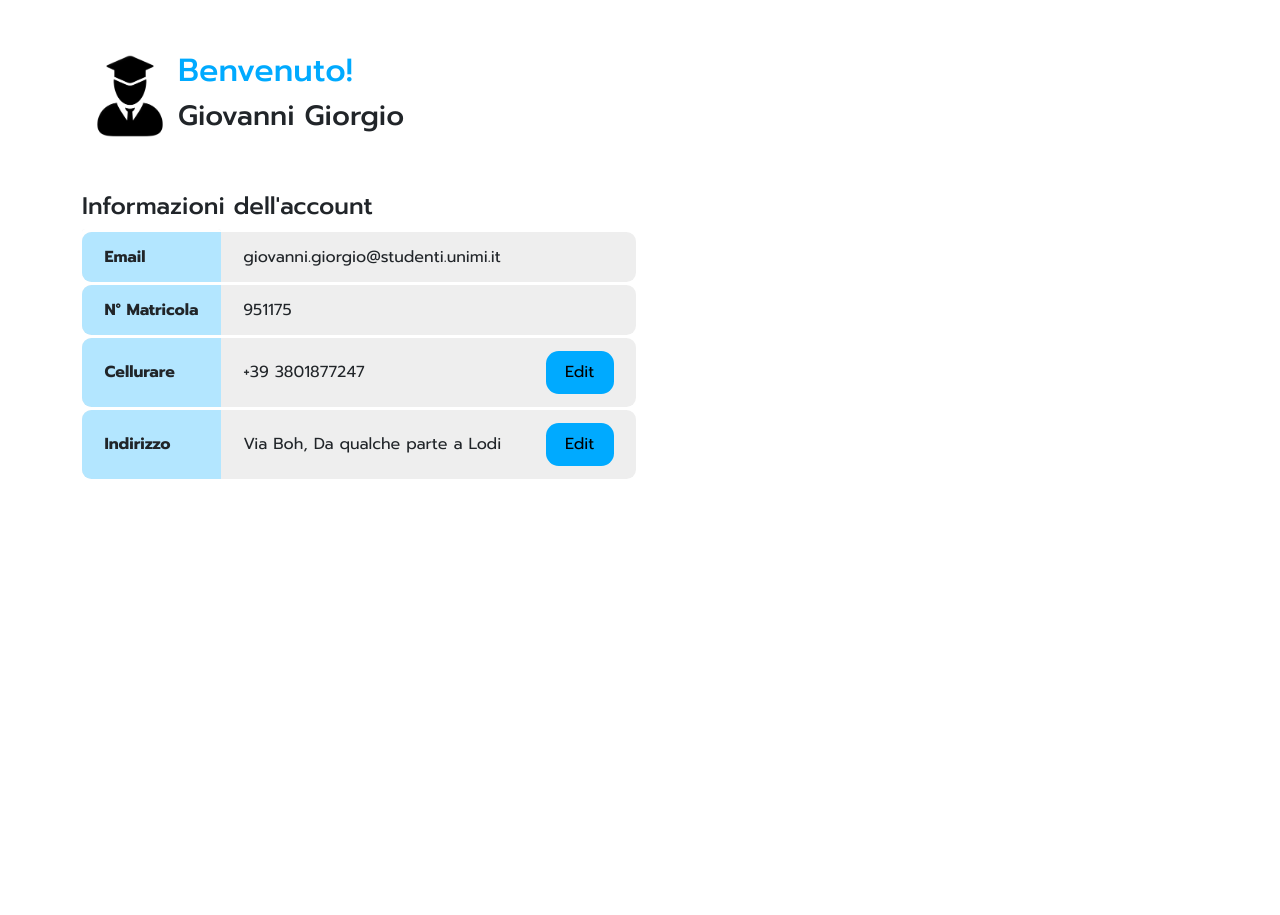
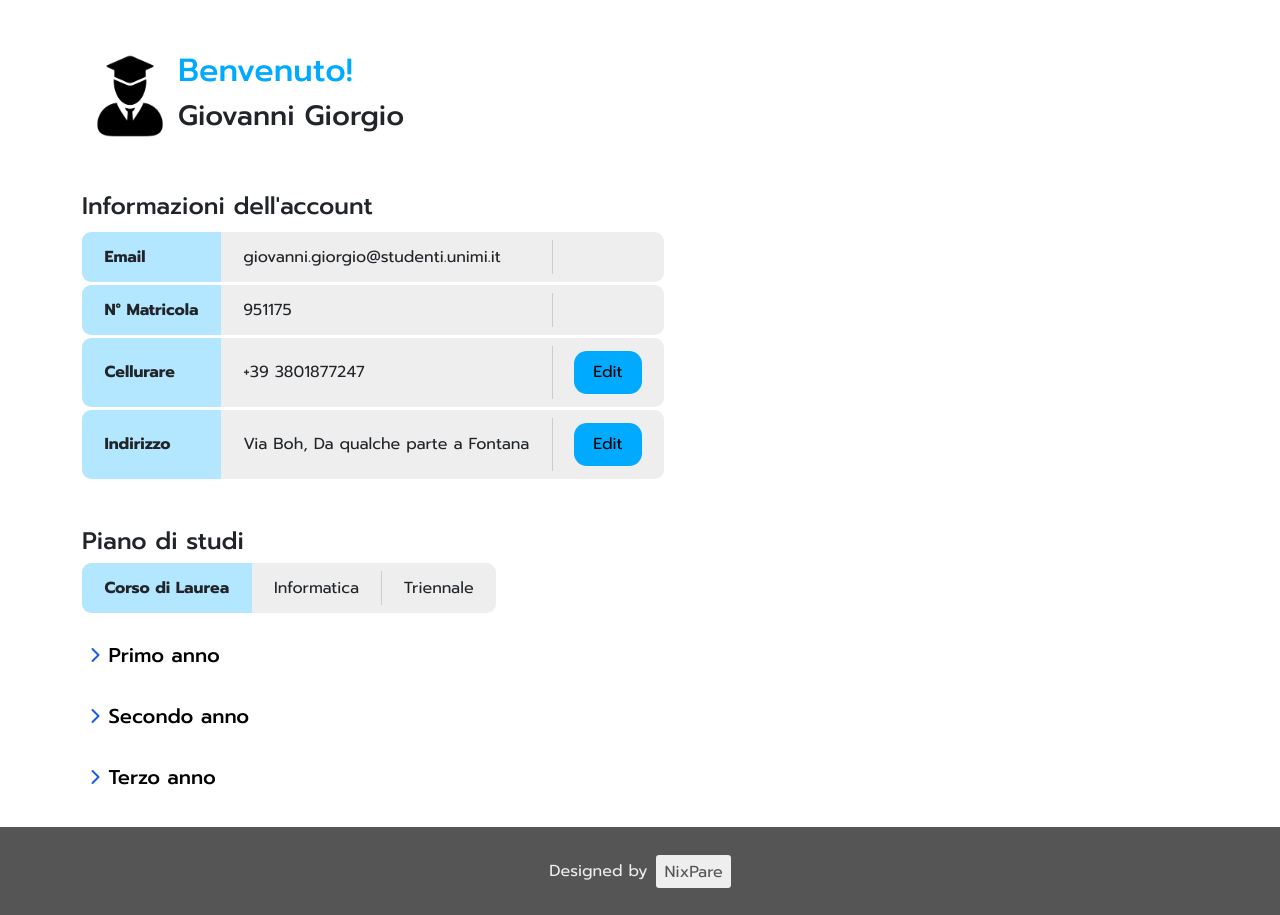
Before and after one commit to nixpare/Progetto-Basi-di-Dati, a PHP site: page /studente.html in a window 1280 px wide. Shown: the part 87-1002 px from the top of the page. Before the commit the page ends 566 px from the top, so only its background shows below. Run offline with PHP 8.4, Linux system fonts and the light colour scheme; some libraries are stand-ins or nearby versions.

Commit message:
Added study plan on used

```diff
--- a/assets/css/style.css
+++ b/assets/css/style.css
@@ -36,7 +36,7 @@ body.stud {
 
 * {
 	font-family: 'Prompt', sans-serif;
-	transition-property: color, background-color, border-radius;
+	transition-property: color, background-color, border-radius, transform;
 	transition-duration: .3s;
 }
 
@@ -129,7 +129,11 @@ tr:not(:nth-child(1)):not(.spacer):not(.tr-no-delim)::after {
 	background-color: #ccc;
 }
 
-tr.spacer td {
+tr:is(tr.spacer + tr)::after {
+	height: 0 !important;
+}
+
+tr.spacer th, tr.spacer td {
 	padding: .1em 0;
 	background-color: var(--bs-body-bg);
 }
@@ -151,11 +155,11 @@ tr:last-child td:last-child, th:last-child {
 	border-bottom-right-radius: var(--b-radius);
 }
 
-table tr:not(.spacer) th:not(:nth-child(1)), table tr:not(.spacer) td:not(:nth-child(1)) {
+tr:not(.spacer) th:not(:nth-child(1)), tr:not(.spacer) td:not(:nth-child(1)) {
 	position: relative;
 }
 
-table tr:not(.spacer) th:not(:nth-child(1))::after, table tr:not(.spacer):not(.tr-no-delim) td:not(:nth-child(1))::after {
+tr:not(.spacer) th:not(:nth-child(1))::after, tr:not(.spacer):not(.tr-no-delim) td:not(:nth-child(1))::after {
 	content: '';
 	position: absolute;
 	top: calc(var(--b-radius) - .1em);
@@ -165,7 +169,34 @@ table tr:not(.spacer) th:not(:nth-child(1))::after, table tr:not(.spacer):not(.t
 	background-color: #ccc;
 }
 
-table tr.spacer + tr td:last-child {
+td:is(th + td)::after {
+	width: 0 !important;
+}
+
+tr.spacer + tr td:last-child {
 	border-top-right-radius: var(--b-radius);
 	border-bottom-right-radius: var(--b-radius);
 }
+
+footer {
+	display: flex;
+	align-items: center;
+	justify-content: center;
+	margin-top: 2em;
+	padding: 2em;
+	background-color: #555;
+}
+
+footer p {
+	margin-bottom: 0;
+	color: #eee;
+}
+
+footer p a {
+	margin-left: .2em;
+	padding: .3em .5em;
+	color: #555;
+	background-color: #eee;
+	border-radius: .2em;
+	text-decoration: none;
+}
--- a/assets/css/utente.css
+++ b/assets/css/utente.css
@@ -8,3 +8,26 @@
 .welcome.welcome-user img {
 	width: 6em;
 }
+
+.study-plan h5 {
+	margin-bottom: 0;
+}
+
+.collapse-btn {
+	display: flex;
+	align-items: center;
+	justify-content: center;
+	/* width: 1.6em;
+	height: 1.6em; */
+	padding: .4em;
+	border-radius: 50%;
+	background-color: transparent;
+}
+
+.collapse-btn * {
+	pointer-events: none;
+}
+
+.collapse-btn i {
+	color: var(--primary-color-dark);
+}
--- /dev/null
+++ b/assets/js/utente.js
@@ -0,0 +1,13 @@
+let collapseBtns = document.querySelectorAll('button[data-bs-toggle="collapse"]')
+collapseBtns.forEach(btn => {
+	btn.addEventListener('click', (ev) => {
+		/**@type{ HTMLElement} */
+		let icon = ev.target.querySelector('i')
+
+		if (icon.style.transform == '') {
+			icon.style.transform = 'rotate(90deg)'
+		} else {
+			icon.style.transform = ''
+		}
+	})
+})
--- a/studente.html
+++ b/studente.html
@@ -9,6 +9,7 @@
 	<link rel="stylesheet" href="/assets/css/style.css">
 	<link rel="stylesheet" href="/assets/css/utente.css">
 	<script src="https://cdn.jsdelivr.net/npm/bootstrap@5.3.0-alpha3/dist/js/bootstrap.bundle.min.js" defer></script>
+	<script src="/assets/js/utente.js" defer></script>
 	<link rel="stylesheet" href="https://cdnjs.cloudflare.com/ajax/libs/font-awesome/6.1.1/css/all.min.css">
 </head>
 <body class="stud">
@@ -29,31 +30,144 @@
 		<div>
 			<table>
 				<tr class="spacer"><td></td></tr>
-				<tr class="tr-no-delim">
+				<tr>
 					<th>Email</th>
 					<td>giovanni.giorgio@studenti.unimi.it</td>
 					<td></td>
 				</tr>
 				<tr class="spacer"><td></td></tr>
-				<tr class="tr-no-delim">
+				<tr>
 					<th>N° Matricola</th>
 					<td>951175</td>
 					<td></td>
 				</tr>
 				<tr class="spacer"><td></td></tr>
-				<tr class="tr-no-delim">
+				<tr>
 					<th>Cellurare</th>
 					<td>+39 3801877247</td>
 					<td><button>Edit</button></td>
 				</tr>
 				<tr class="spacer"><td></td></tr>
-				<tr class="tr-no-delim">
+				<tr>
 					<th>Indirizzo</th>
-					<td>Via Boh, Da qualche parte a Lodi</td>
+					<td>Via Boh, Da qualche parte a Fontana</td>
 					<td><button>Edit</button></td>
 				</tr>
 			</table>
 		</div>
 	</div>
+
+	<div class="container study-plan">
+		<h4>Piano di studi</h4>
+		<table>
+			<tr>
+				<th>Corso di Laurea</th>
+				<td>Informatica</td>
+				<td>Triennale</td>
+			</tr>
+		</table>
+		<div id="study-accordion">
+			<div class="my-4">
+				<div class="d-flex align-items-center">
+					<button class="collapse-btn" data-bs-toggle="collapse" data-bs-target="#firstYearPlan" aria-expanded="false" aria-controls="firstYearPlan">
+						<i class="me-2 fa-solid fa-chevron-right"></i>
+						<h5>Primo anno</h5>
+					</button>
+				</div>
+				<div class="container my-2 accordion-collapse collapse" id="firstYearPlan" data-bs-parent="#study-accordion">
+					<table>
+						<thead>
+							<tr>
+								<th>Insegnamento</th>
+								<th>Responsabile</th>
+								<th></th>
+							</tr>
+							<tr class="spacer"><th></th></tr>
+						</thead>
+						<tbody>
+							<tr>
+								<td>Programmazione I</td>
+								<td>Boldi</td>
+								<td><button>Appelli</button></td>
+							</tr>
+							<tr>
+								<td>Architettura I</td>
+								<td>Basilico</td>
+								<td><button>Appelli</button></td>
+							</tr>
+						</tbody>
+					</table>
+				</div>
+			</div>
+			<div class="my-4">
+				<div class="d-flex align-items-center">
+					<button class="collapse-btn" data-bs-toggle="collapse" data-bs-target="#secondYearPlan" aria-expanded="false" aria-controls="secondYearPlan">
+						<i class="me-2 fa-solid fa-chevron-right"></i>
+						<h5>Secondo anno</h5>
+					</button>
+				</div>
+				<div class="container my-2 accordion-collapse collapse" id="secondYearPlan" data-bs-parent="#study-accordion">
+					<table>
+						<thead>
+							<tr>
+								<th>Insegnamento</th>
+								<th>Responsabile</th>
+								<th></th>
+							</tr>
+							<tr class="spacer"><th></th></tr>
+						</thead>
+						<tbody>
+							<tr>
+								<td>Programmazione II</td>
+								<td>Santini</td>
+								<td><button>Appelli</button></td>
+							</tr>
+							<tr>
+								<td>Basi di Dati</td>
+								<td>Montanelli</td>
+								<td><button>Appelli</button></td>
+							</tr>
+						</tbody>
+					</table>
+				</div>
+			</div>
+			<div class="my-4">
+				<div class="d-flex align-items-center">
+					<button class="collapse-btn" data-bs-toggle="collapse" data-bs-target="#thirdYearPlan" aria-expanded="false" aria-controls="thirdYearPlan">
+						<i class="me-2 fa-solid fa-chevron-right"></i>
+						<h5>Terzo anno</h5>
+					</button>
+				</div>
+				<div class="container my-2 accordion-collapse collapse" id="thirdYearPlan" data-bs-parent="#study-accordion">
+					<table>
+						<thead>
+							<tr>
+								<th>Insegnamento</th>
+								<th>Responsabile</th>
+								<th></th>
+							</tr>
+							<tr class="spacer"><th></th></tr>
+						</thead>
+						<tbody>
+							<tr>
+								<td>Ingegneria del Software</td>
+								<td>Bellettini</td>
+								<td><button>Appelli</button></td>
+							</tr>
+							<tr>
+								<td>Reti di Calcolatori</td>
+								<td>Rossi</td>
+								<td><button>Appelli</button></td>
+							</tr>
+						</tbody>
+					</table>
+				</div>
+			</div>
+		</div>
+	</div>
+
+	<footer>
+		<p>Designed by <a href="https://nixpare.com/">NixPare</a></p>
+	</footer>
 </body>
 </html>
```
